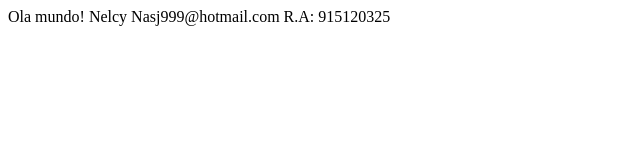
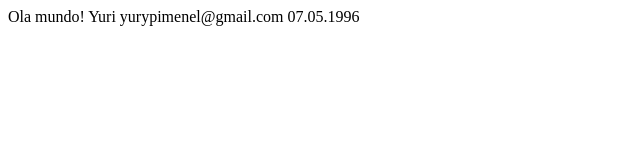
Before and after one commit to nasj999/Testando, a plain HTML site: page Index.html in a window 1280 px wide. Shown: the full height of the page, 0-640 px from the left. Drawn offline with Linux system fonts and the light colour scheme.

Commit message:
Update Index.html

```diff
--- a/Index.html
+++ b/Index.html
@@ -6,8 +6,8 @@
 </head>
 <body>
 Ola mundo!
-  Nelcy
-  Nasj999@hotmail.com
-  R.A: 915120325
+  Yuri
+  yurypimenel@gmail.com
+  07.05.1996
 </body>
 </html>
```
